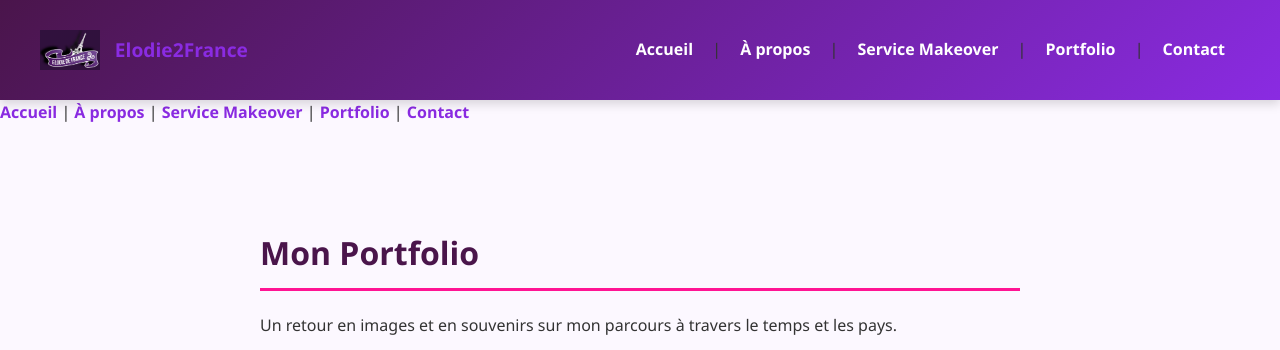
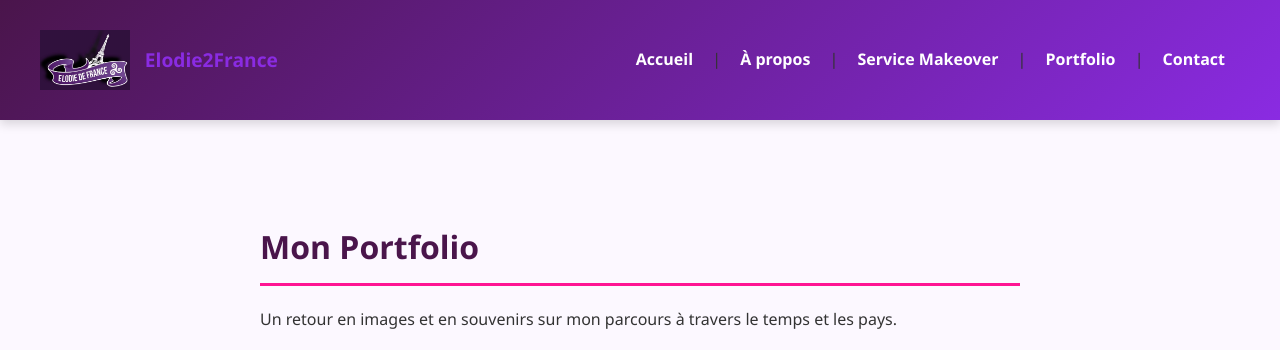
Before and after one commit to elodie2france/elodie2france, a plain HTML site: page portfolio.html in a window 1280 px wide. Shown: the top 350 px of the page. Drawn offline with Linux system fonts and the light colour scheme.

Commit message:
Update portfolio.html logo

```diff
--- a/portfolio.html
+++ b/portfolio.html
@@ -4,11 +4,13 @@
     <meta charset="UTF-8">
     <title>Mon Portfolio</title>
     <link rel="stylesheet" href="style.css">
+</head>
+<body>
 <header>
     <div style="display: flex; align-items: center; justify-content: space-between; max-width: 1200px; margin: 0 auto; padding: 10px 20px;">
 
         <a href="index.html" style="display: flex; align-items: center; text-decoration: none;">
-            <img src="images/logo.jpg" alt="Logo Elodie2France" style="height: 40px; width: auto; margin-right: 15px;">
+            <img src="images/logo.jpg" alt="Logo Elodie2France" style="height: 60px; width: auto; margin-right: 15px;">
             <span style="color: #8A2BE2; font-weight: bold; font-size: 1.2em;">Elodie2France</span>
         </a>
 
@@ -21,14 +23,6 @@
         </nav>
     </div>
 </header>
-        <nav>
-            <a href="index.html">Accueil</a> |
-            <a href="apropos.html">À propos</a> |
-            <a href="makeover.html">Service Makeover</a> |
-            <a href="portfolio.html">Portfolio</a> |
-            <a href="contact.html">Contact</a>
-        </nav>
-    </header>
     <main>
 <main>
         <h1>Mon Portfolio</h1>
```
